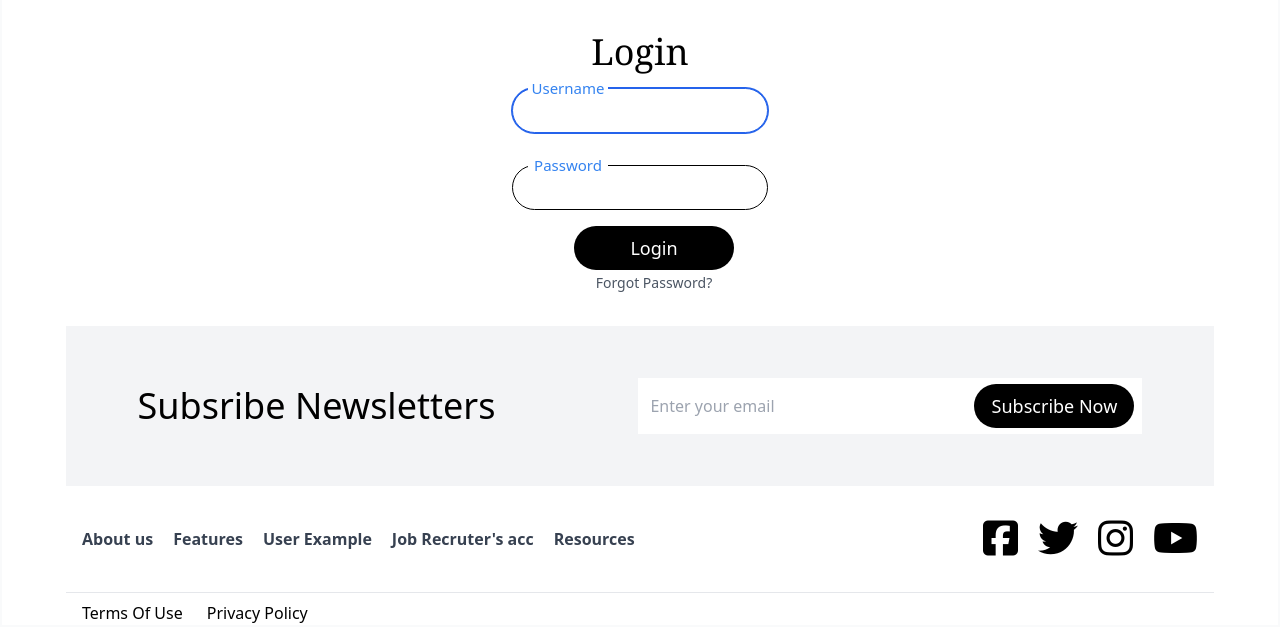
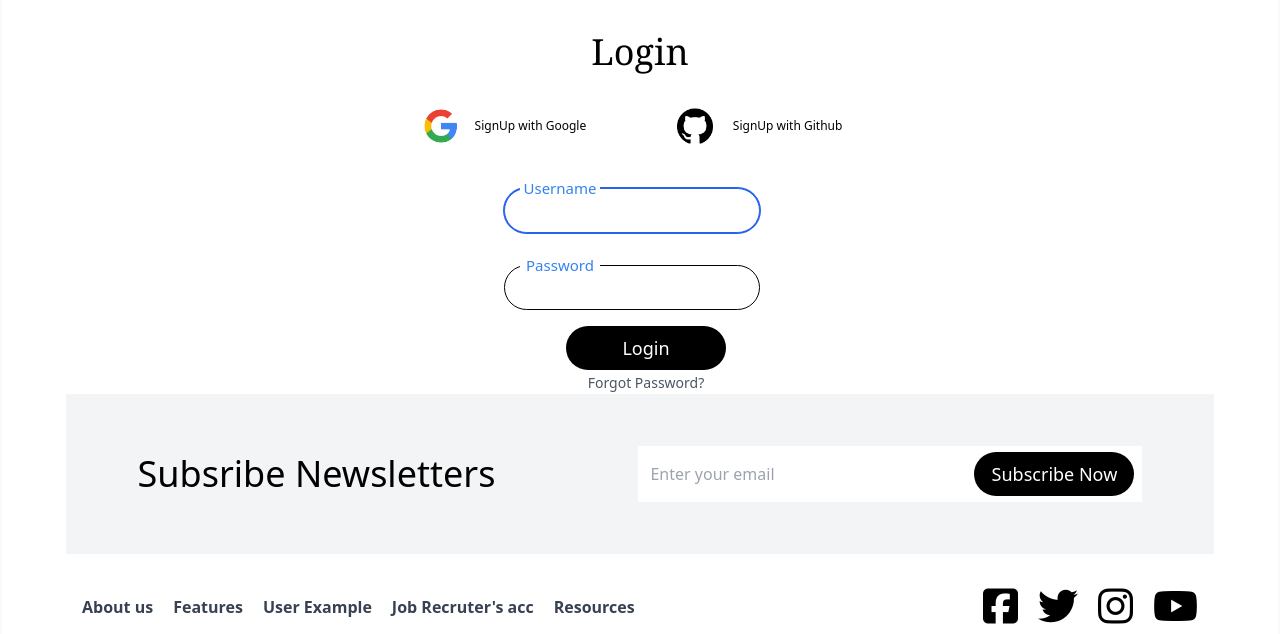
Before and after one commit to kvishal2706/Recruitex, a Django app: page /accounts/login/ in a window 1280 px wide. Shown: the part 82-716 px from the top of the page. Run offline with Django 4.2, Linux system fonts and the light colour scheme; style sheets or scripts are compiled from the project's sources; some libraries are stand-ins or nearby versions.

Commit message:
google authentication working successfully

```diff
--- a/Recrutix/templates/registration/login.html
+++ b/Recrutix/templates/registration/login.html
@@ -6,6 +6,18 @@
 {% endblock links %}
 {% block content %}
 <h2 class = " font-serif font-medium text-4xl">Login</h2>
+<div class="flex justify-center">
+    <div class="w-2/5 mr-4" style="min-width: 450px;">
+        <div class="w-full m-4 mb-2 flex justify-around">
+              <a href={% url 'social:begin' 'google-oauth2' %} class="w-1/2 rounded-3xl flex justify-center gap-2 py-3 items-center my-2 mr-8 cursor-pointer hover:shadow-lg">
+                 <img class='h-9' src="{% static 'images/google-logo.png' %}" alt="google logo">
+                 <p class="text-xs font-medium text-black ml-2">SignUp with Google</p>
+              </a>
+           <div class="mr-8 w-1/2 rounded-3xl flex justify-center gap-4  py-3 items-center my-2 cursor-pointer hover:shadow-lg">
+              <img class='h-9' src="{% static 'images/github-logo.png' %}" alt="facebook logo">
+              <p class="text-xs font-medium text-black ml-1">SignUp with Github</p>
+           </div>
+        </div>
     <form action="" method="post">{% csrf_token %}
         {% csrf_token %}
         <div class="login-form">
@@ -21,4 +33,5 @@
         <button class="w-40 ml-7 p-2 text-lg rounded-3xl text-white center bg-black cursor-pointer" type="submit">Login</button><br>
         <span class="text-sm ml-7 font-extralight text-gray-600"><a href="{% url 'password_reset' %}">Forgot Password?</a></span>
     </form>
+</div>
 {% endblock content %}
```
Also changed, not shown: Recrutix/recruitex/settings.py (+7 -2 lines), Recrutix/db.sqlite3. Lines whose indentation alone changed are shown as unchanged.
